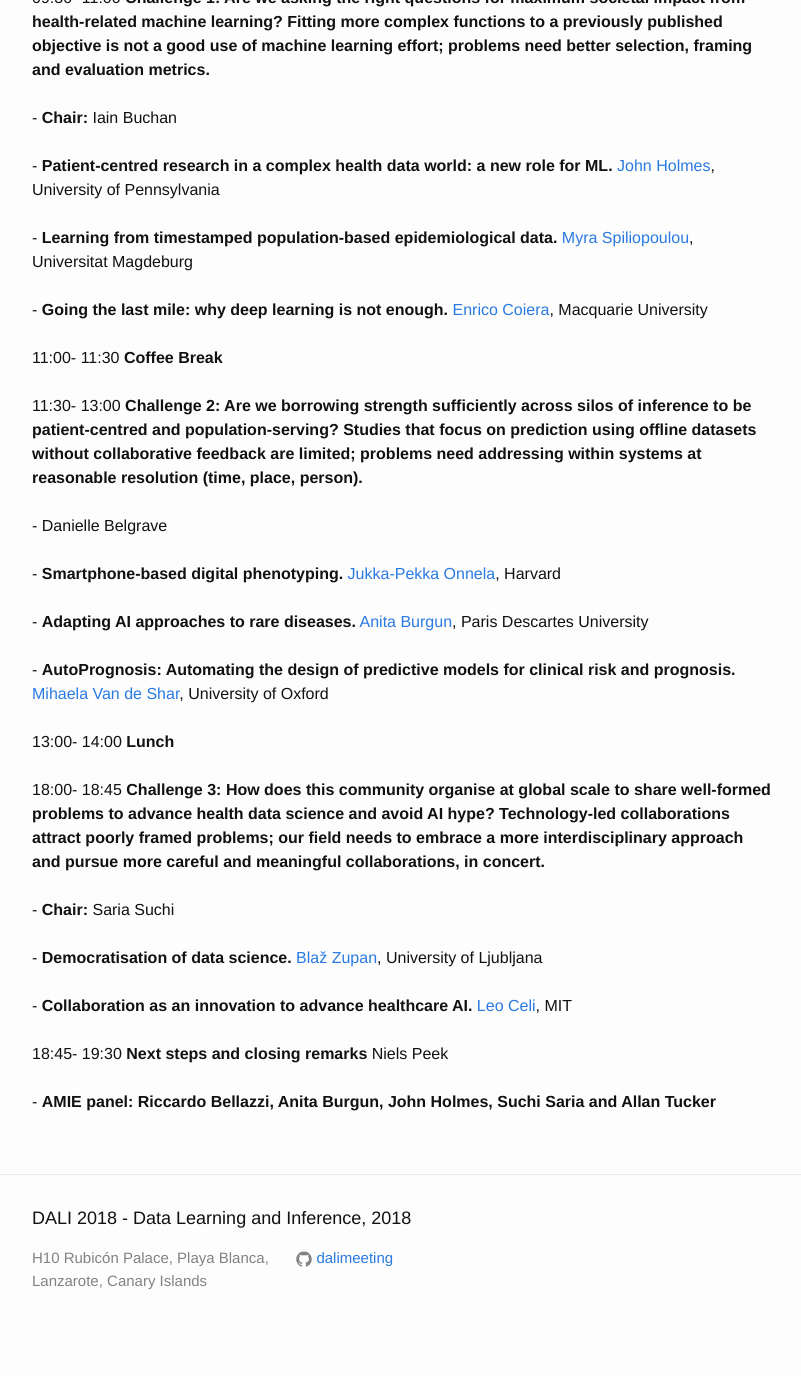
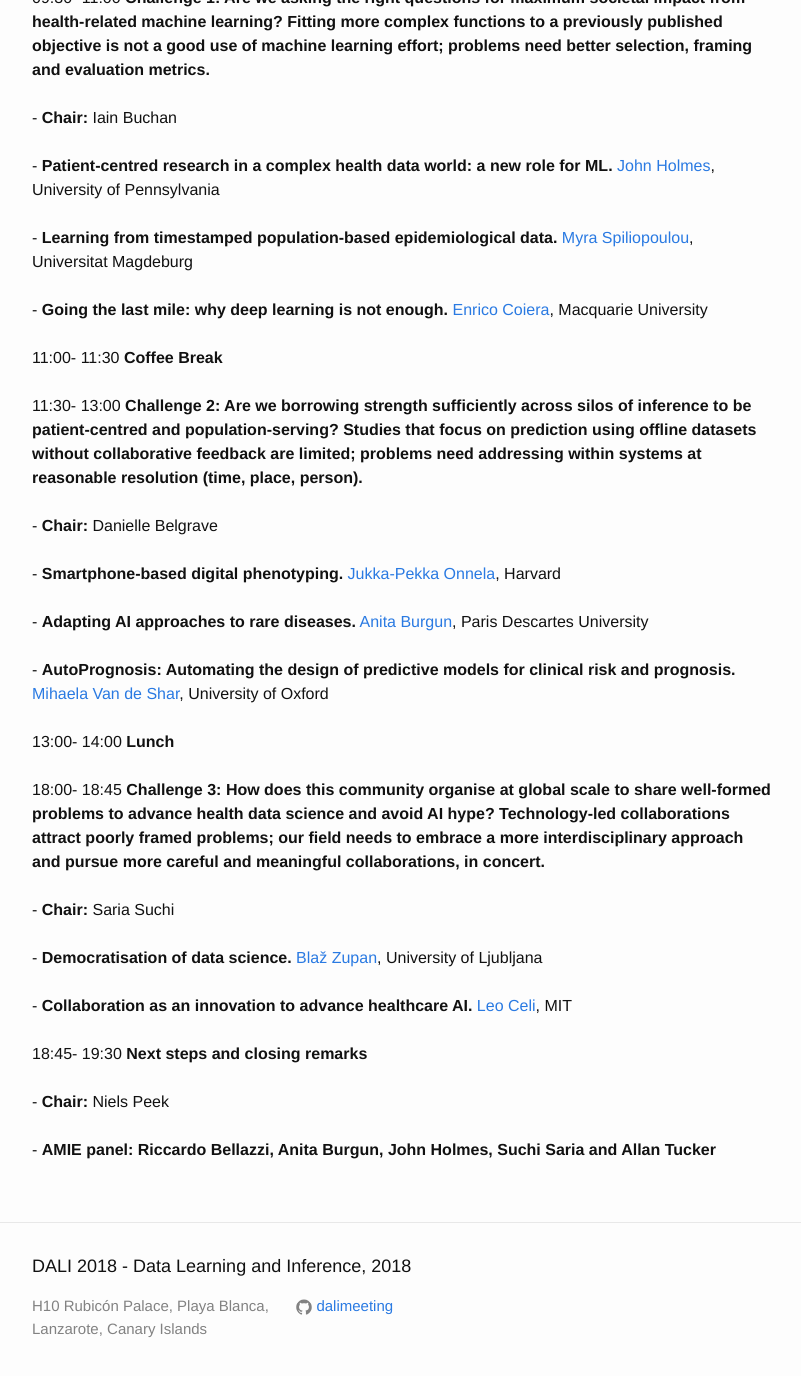
Before and after one commit to dalimeeting/dalimeeting.github.io, a Jekyll site: the page built from _posts/2018-04-05-workshopHealthCare.md, in a window 1280 px wide and 1400 px high, scrolled down 1238 px. Shown: the top 1376 px of the window, without its empty margins (238-1039 px from the left). Built offline with Jekyll 4.4.1, drawn with Linux system fonts in a browser that asks for light colours; before the commit the page ends 2590 px from its top, so only the background shows below that.

Commit message:
Update 2018-04-05-workshopHealthCare.md

```diff
--- a/_posts/2018-04-05-workshopHealthCare.md
+++ b/_posts/2018-04-05-workshopHealthCare.md
@@ -100,7 +100,7 @@
   youtube:
   start: "11:30"
   end: "13:00"
-- title: ""
+- title: "Chair:"
   author:
   - given: Danielle
     family: Belgrave
@@ -177,13 +177,22 @@
   end: ""
 - title:  "Next steps and closing remarks"
   author:
+  - given:
+    family:
+    url:
+    institute:
+  youtube:
+  start: "18:45"
+  end: "19:30"
+- title:  "Chair:"
+  author:
   - given: Niels
     family: Peek
     url:
     institute:
   youtube:
-  start: "18:45"
-  end: "19:30"
+  start: ""
+  end: ""
 - title: "AMIE panel: Riccardo Bellazzi, Anita Burgun, John Holmes, Suchi Saria and Allan Tucker"
   author:
   - given:
```
